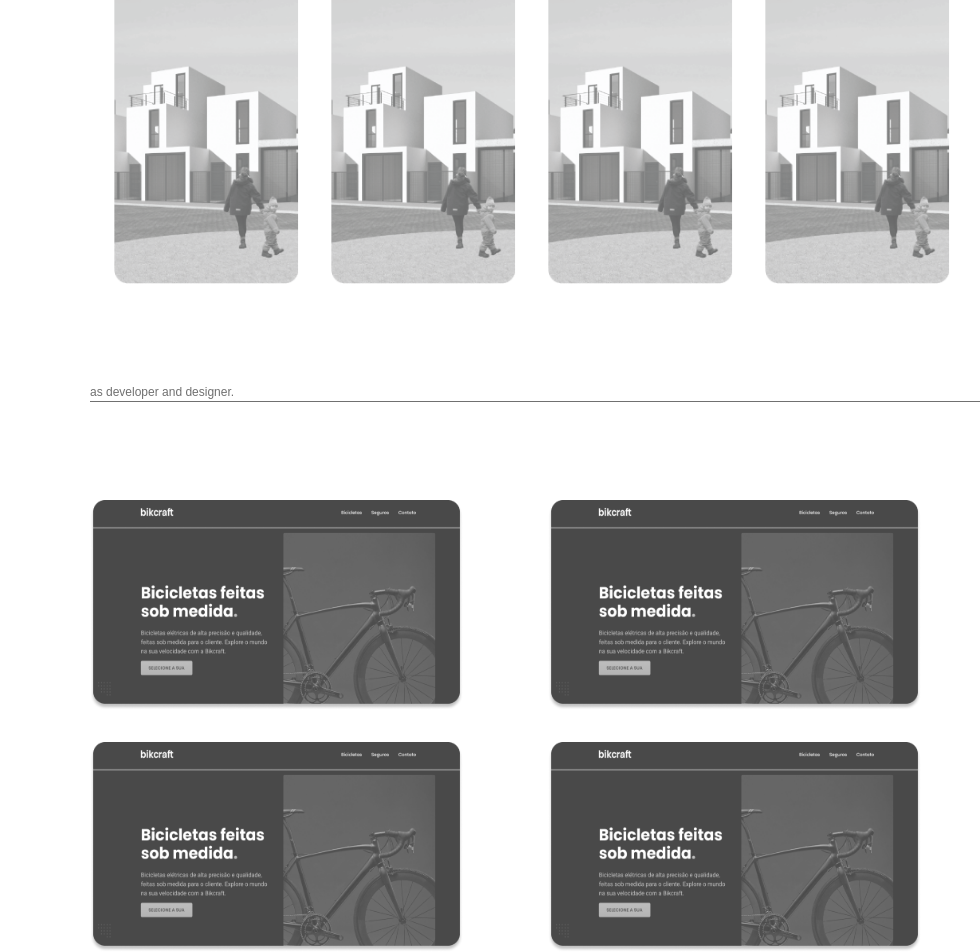
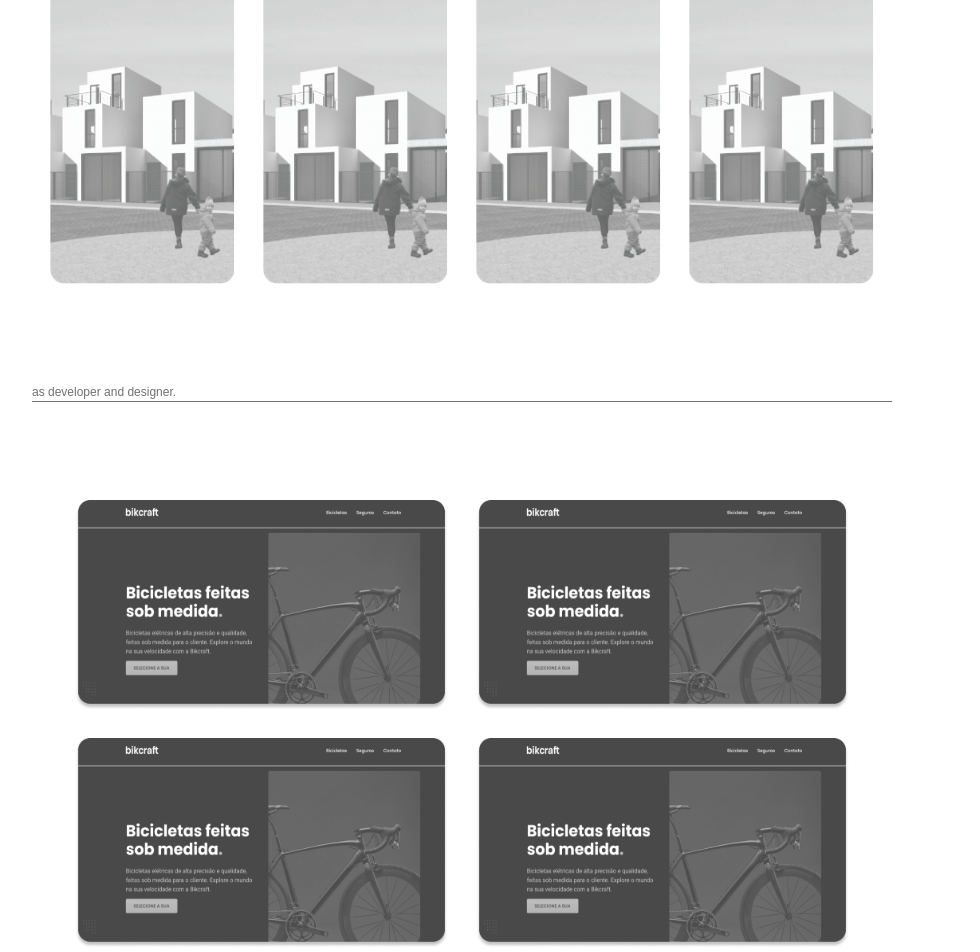
Before and after one commit to viknupp/Personal-Website, a React (Vite) app: page / in a window 1280 px wide. Shown: the part 1067-2019 px from the top of the page, without its empty margins (178-1158 px from the left). Built offline with nearby package versions, Linux system fonts and the light colour scheme.

Commit message:
fix: projects-structure

```diff
--- a/src/App.css
+++ b/src/App.css
@@ -71,7 +71,6 @@ a:visited {
 }
 
 .container {
-  max-width: 75rem;
-  padding: 0 8rem;
+  max-width: 1000px;
   margin: 0 auto;
 }
--- a/src/Components/Home.jsx
+++ b/src/Components/Home.jsx
@@ -27,7 +27,7 @@ const Home = () => {
             <img src={LinkedIn} alt="linkedin" />
           </Link>
         </div>
-        <div className={styles.projects}>
+        <section className={styles.projects}>
           <h1 className={styles.title}>projects.</h1>
           <div className={styles.architect}>
             <h3>as architect.</h3>
@@ -47,7 +47,7 @@ const Home = () => {
               <img src={Teste2} alt="" />
             </div>
           </div>
-        </div>
+        </section>
       </div>
     </div>
   );
--- a/src/Components/Home.module.css
+++ b/src/Components/Home.module.css
@@ -28,7 +28,7 @@ h3 {
 
 h3::before {
   content: '';
-  width: 960px;
+  width: 860px;
   height: 1px;
   display: block;
   position: absolute;
@@ -39,8 +39,8 @@ h3::before {
 
 .archImages {
   display: flex;
-  align-items: center;
-  gap: 32px;
+  max-width: 860px;
+  gap: 28px;
   margin-top: 100px;
   margin-bottom: 100px;
   justify-content: center;
@@ -52,10 +52,11 @@ h3::before {
 }
 
 .devImages {
-  display: grid;
-  grid-template-columns: 1fr 1fr;
-  align-items: center;
-  gap: 32px;
+  display: flex;
+  max-width: 860px;
+  flex-wrap: wrap;
+  justify-content: center;
+  gap: 28px;
   margin-top: 100px;
 }
 
```
